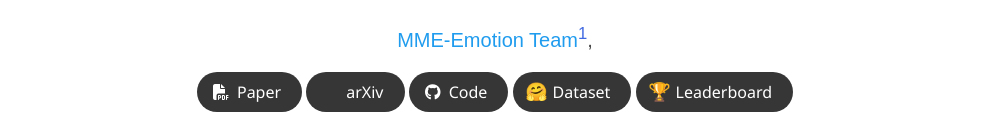
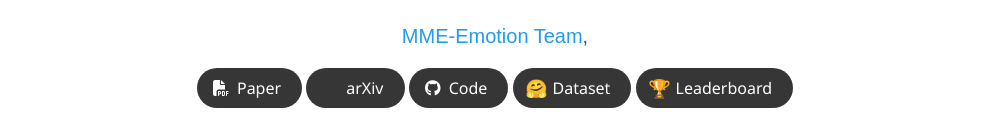
Before and after one commit to mme-emotion/mme-emotion.github.io, a plain HTML site: page index.html in a window 1280 px wide. Shown: the part 192-306 px from the top of the page, without its empty margins (145-1134 px from the left). Drawn offline with nearby package versions, Linux system fonts and the light colour scheme; a script that the page names is missing; some icons are missing; a web font is replaced by a local one.

Commit message:
Add files via upload

```diff
--- a/index.html
+++ b/index.html
@@ -127,7 +127,7 @@
 
           <div class="is-size-5 publication-authors">
             <span class="author-block">
-              <a href="">MME-Emotion Team</a><sup style="color:#4169E1;">1</sup>,
+              <a href="">MME-Emotion Team</a>,
             </span>
           </div>
            <div class="column has-text-centered">
```
